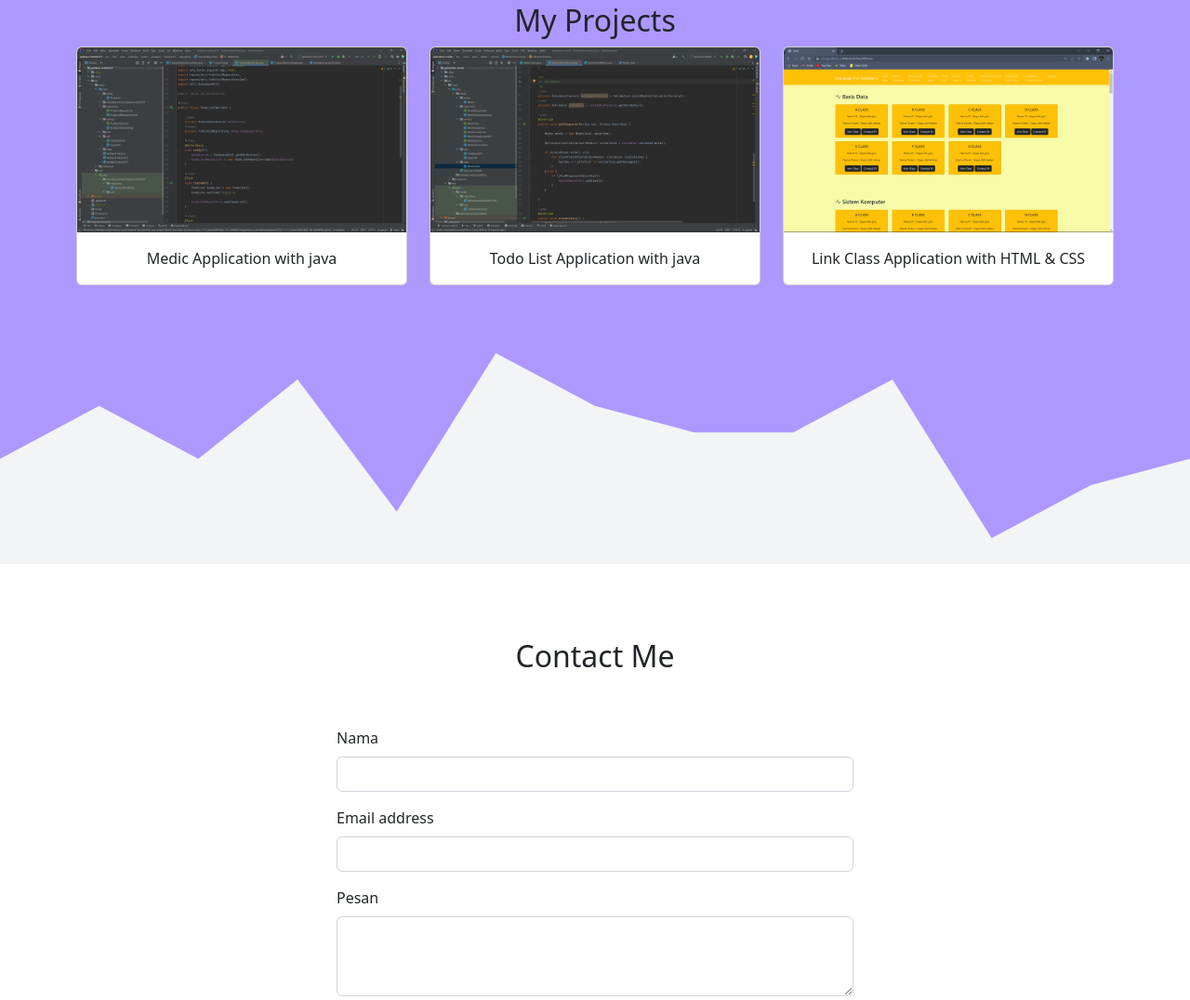
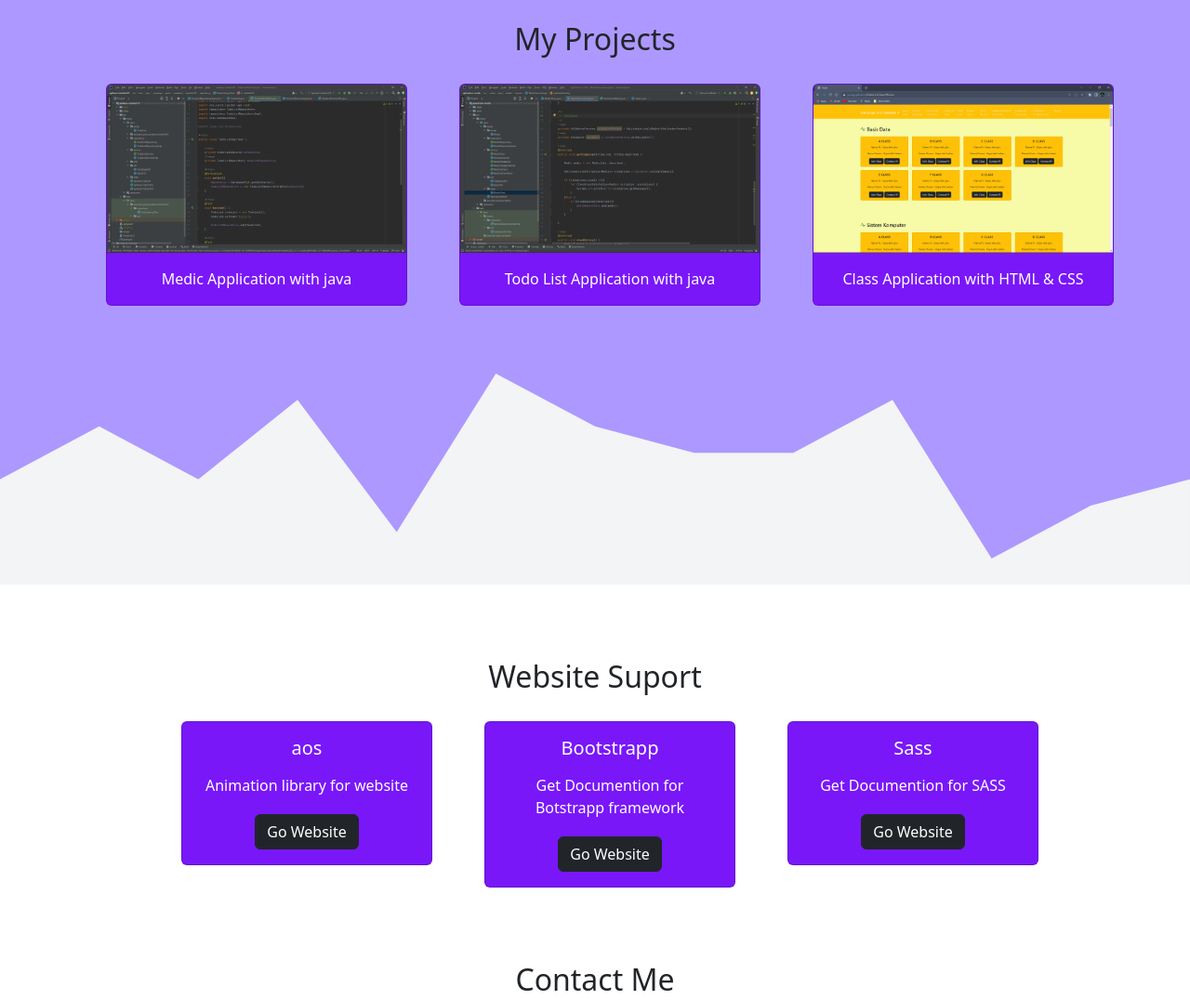
Before and after one commit to PrasGi/DasboardPras, a plain HTML site: page index.html in a window 1280 px wide. Shown: the part 1167-2243 px from the top of the page at 93% size. Drawn offline with nearby package versions, Linux system fonts and the light colour scheme.

Commit message:
penambahan sass di suport project

```diff
--- a/index.html
+++ b/index.html
@@ -9,13 +9,16 @@
     <!-- Bootsrap icon -->
     <link rel="stylesheet" href="https://cdn.jsdelivr.net/npm/bootstrap-icons@1.9.1/font/bootstrap-icons.css" />
 
+    <!-- AOS -->
+    <link rel="stylesheet" href="https://unpkg.com/aos@next/dist/aos.css" />
+
     <!-- css mw -->
     <link rel="stylesheet" href="style.css" />
   </head>
   <body id="Home">
     <!-- navbar -->
 
-    <nav class="navbar navbar-expand-lg navbar-dark shadow-sm fixed-top" style="background-color: #7917f9">
+    <nav class="navbar navbar-expand-lg navbar-dark shadow-sm fixed-top" data-aos="fade-down" style="background-color: #7917f9">
       <div class="container">
         <a class="navbar-brand" href="#">Prasetyo Putra Pratama</a>
         <button class="navbar-toggler" type="button" data-bs-toggle="collapse" data-bs-target="#navbarNav" aria-controls="navbarNav" aria-expanded="false" aria-label="Toggle navigation">
@@ -45,7 +48,7 @@
     <!-- Jumbotron -->
 
     <section class="jumbotron text-center">
-      <img src="img/Profile.jpg" alt="Prasetyo Putra Pratama" width="150px" class="rounded-circle img-thumbnail" />
+      <img src="img/Profile.jpg" alt="Prasetyo Putra Pratama" width="150px" class="rounded-circle img-thumbnail" data-aos="flip-right" data-aos-duration="1500" />
       <h1 class="display-4">Prasetyo Putra Pratama</h1>
       <p class="lead">Junior Programing | Back End Developer</p>
       <svg xmlns="http://www.w3.org/2000/svg" viewBox="0 0 1440 320">
@@ -70,7 +73,7 @@
         </div>
 
         <div class="row justify-content-center fs-6 text-center">
-          <div class="col-4">
+          <div class="col-4" data-aos="zoom-in">
             <p>I studied the backend especially in the Java language, and I also studied the front end although only partially, I am a person who focuses on one goal</p>
           </div>
         </div>
@@ -96,28 +99,28 @@
             <h2>My Projects</h2>
           </div>
         </div>
-        <div class="row">
+        <div class="row asd">
           <div class="col-md-4 mb-3">
-            <div class="card">
+            <div class="card" data-aos="zoom-out">
               <img src="img/p1.png" class="card-img-top" alt="Project 1" />
               <div class="card-body text-center">
-                <p class="card-text">Medic Application with java</p>
+                <p class="card-text"><a href="https://github.com/PrasGi/Aplication-Medic">Medic Application with java</a></p>
               </div>
             </div>
           </div>
           <div class="col-md-4 mb-3">
-            <div class="card">
+            <div class="card" data-aos="zoom-out">
               <img src="img/p2.png" class="card-img-top" alt="Project 1" />
               <div class="card-body text-center">
-                <p class="card-text">Todo List Application with java</p>
+                <p class="card-text"><a href="https://github.com/PrasGi/Aplication-TodoListV3">Todo List Application with java</a></p>
               </div>
             </div>
           </div>
           <div class="col-md-4 mb-3">
-            <div class="card">
+            <div class="card" data-aos="zoom-out">
               <img src="img/p3.png" class="card-img-top" alt="Project 1" />
               <div class="card-body text-center">
-                <p class="card-text">Link Class Application with HTML & CSS</p>
+                <p class="card-text"><a href="https://github.com/PrasGi/AsterLinkClass">Class Application with HTML & CSS</a></p>
               </div>
             </div>
           </div>
@@ -133,6 +136,46 @@
     </section>
 
     <!-- end Projects -->
+
+    <!-- Website suport -->
+
+    <section class="website-suport text-center ">
+      <div class="">
+        <h2>Website Suport</h2>
+      </div>
+        <div class="row justify-content-center">
+          <div class="col-md-3">
+            <div class="card">
+              <div class="card-body text-center">
+                <h5 class="card-title mb-3">aos</h5>
+                <p class="card-text">Animation library for website</p>
+                <a href="https://michalsnik.github.io/aos/" class="btn btn-dark">Go Website</a>
+              </div>
+            </div>
+          </div>
+          <div class="col-md-3">
+            <div class="card">
+              <div class="card-body text-center">
+                <h5 class="card-title mb-3">Bootstrapp</h5>
+                <p class="card-text">Get Documention for Botstrapp framework</p>
+                <a href="https://getbootstrap.com/docs/5.2/getting-started/introduction/" class="btn btn-dark">Go Website</a>
+              </div>
+            </div>
+          </div>
+          <div class="col-md-3">
+            <div class="card">
+              <div class="card-body text-center">
+                <h5 class="card-title mb-3">Sass</h5>
+                <p class="card-text">Get Documention for SASS</p>
+                <a href="https://sass-lang.com/" class="btn btn-dark">Go Website</a>
+              </div>
+            </div>
+          </div>
+        </div>
+      </div>
+    </section>
+
+    <!-- end Website suport -->
 
     <!-- Contact -->
 
@@ -192,6 +235,13 @@
 
     <script src="https://cdn.jsdelivr.net/npm/bootstrap@5.2.0/dist/js/bootstrap.bundle.min.js" integrity="sha384-A3rJD856KowSb7dwlZdYEkO39Gagi7vIsF0jrRAoQmDKKtQBHUuLZ9AsSv4jD4Xa" crossorigin="anonymous"></script>
 
+    <script src="https://unpkg.com/aos@next/dist/aos.js"></script>
+    <script>
+      AOS.init({
+        once: true,
+      });
+    </script>
+
     <script>
       const scriptURL = "https://script.google.com/macros/s/AKfycbwYcr3D7afbo1KVCHCchurebzec5wMwmcTz2Uk1Wra7Kb5oxesdKQYYlW3xbIhBy2o/exec";
       const form = document.forms["submit-to-google-sheet"];
--- a/style.css
+++ b/style.css
@@ -13,6 +13,7 @@ footer {
 
 a {
   text-decoration: none;
+  color: white;
 }
 
 i {
@@ -22,3 +23,31 @@ i {
 section {
   padding-top: 5rem;
 }
+
+/* section.tengah {
+  text-align: center;
+} */
+
+.card {
+  margin-top: 20px;
+  margin-left: 2rem;
+  background-color: #7917f9;
+  color: white;
+}
+
+.btn {
+  margin-top: 3px;
+}
+
+.dream {
+  padding-top: 90px;
+}
+
+.container {
+  margin-top: 10px;
+}
+
+#Projects .asd .card a:hover {
+  color: white;
+  font-size: 17px;
+}
```
